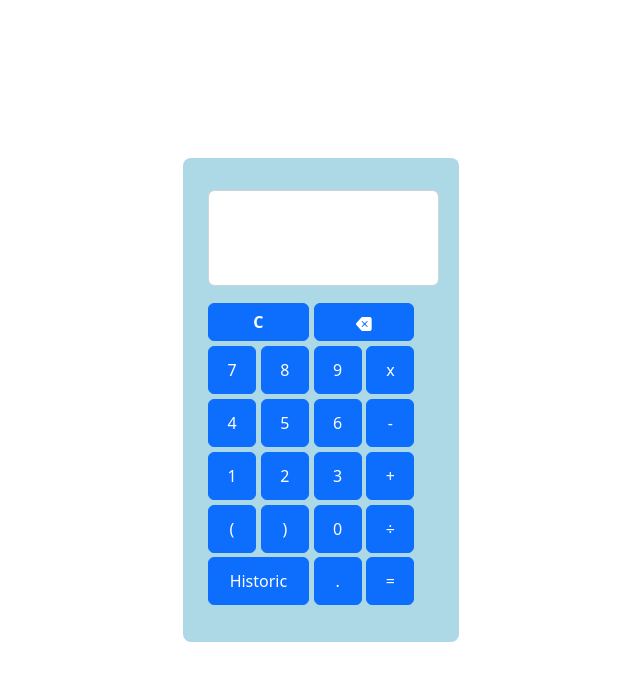
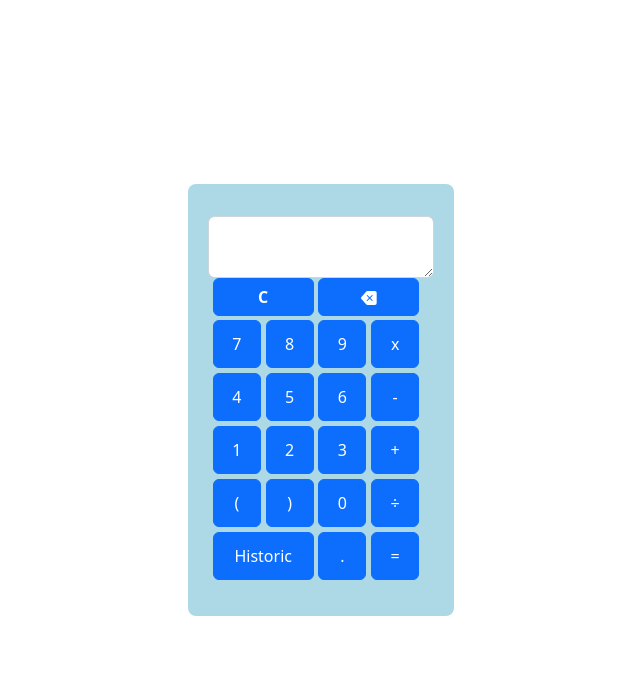
Before and after one commit to ZlDE0N/Calulator-Angula-App, an Angular app: page / in a window 1280 px wide. Shown: the top 680 px of the page, without its empty margins (319-959 px from the left). Built offline with nearby package versions, Linux system fonts and the light colour scheme.

Commit message:
Se logro comunicacion entre el componente hijo (screen) y el componente padre (calc)

```diff
--- a/src/app/calc/calc.component.html
+++ b/src/app/cuerpoCalc/calc/calc.component.html
@@ -1,9 +1,7 @@
 <main>
-    <section>
-        <div class="row">
-            <textarea class="form-control" type="text" [value]="screenValue" readonly></textarea>
-        </div>
-    </section>
+    <!-- Screen component -->
+    <app-screen [screenValue]="screenValue"></app-screen>
+    <!-- End Screen component -->
     <section>
         <div class="row">
             <button id="cls" class="btn btn-primary bigB" (click)="clean()"><strong>C</strong></button>
--- a/src/app/calc/calc.component.ts
+++ b/src/app/cuerpoCalc/calc/calc.component.ts
@@ -27,7 +27,7 @@ export class CalcComponent implements OnInit {
       }
     } catch (error) {
       this.clean();
-      alert('Um erro ocorreu: ' + error.message);
+      alert('Ha ocurrido un error: ' + error.message);
     }
   }
 
--- /dev/null
+++ b/src/app/cuerpoCalc/screen/screen.component.html
@@ -0,0 +1,5 @@
+<section>
+    <div class="row">
+        <textarea class="form-control" type="text" [value]="screenValue" readonly></textarea>
+    </div>
+</section>
--- a/src/styles.css
+++ b/src/styles.css
@@ -1,3 +1,4 @@
+/* For center all elements */
 body{
     width: 100vw;
     height: 100vh;
```
Also changed, not shown: src/app/app.module.ts (+4 -4 lines), src/app/cuerpoCalc/main-page.module.ts (added, +20 -0 lines), src/app/cuerpoCalc/screen/screen.component.ts (added, +11 -0 lines), src/app/cuerpoCalc/calc/calc.component.css (renamed from src/app/calc/calc.component.css), src/app/cuerpoCalc/screen/screen.component.css (added), 1 other file (tests, documents, lock files or other folders).
